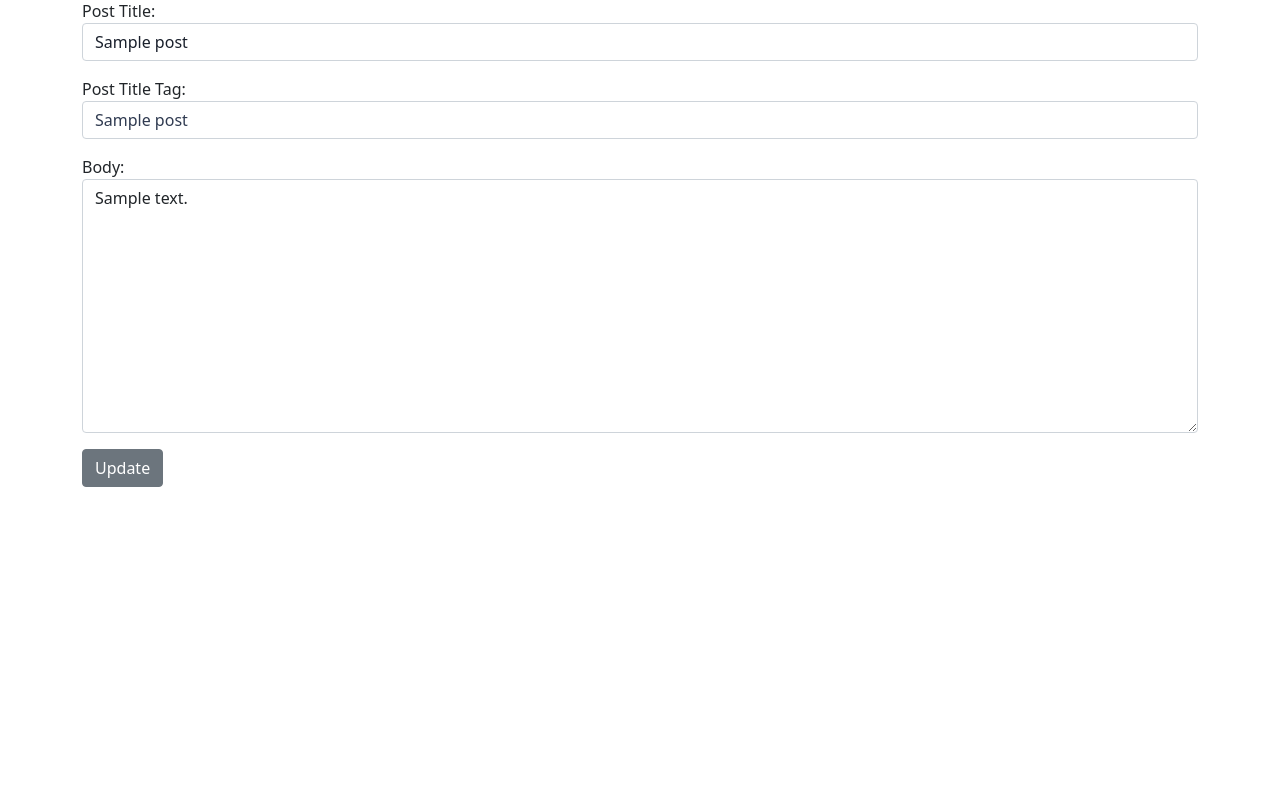
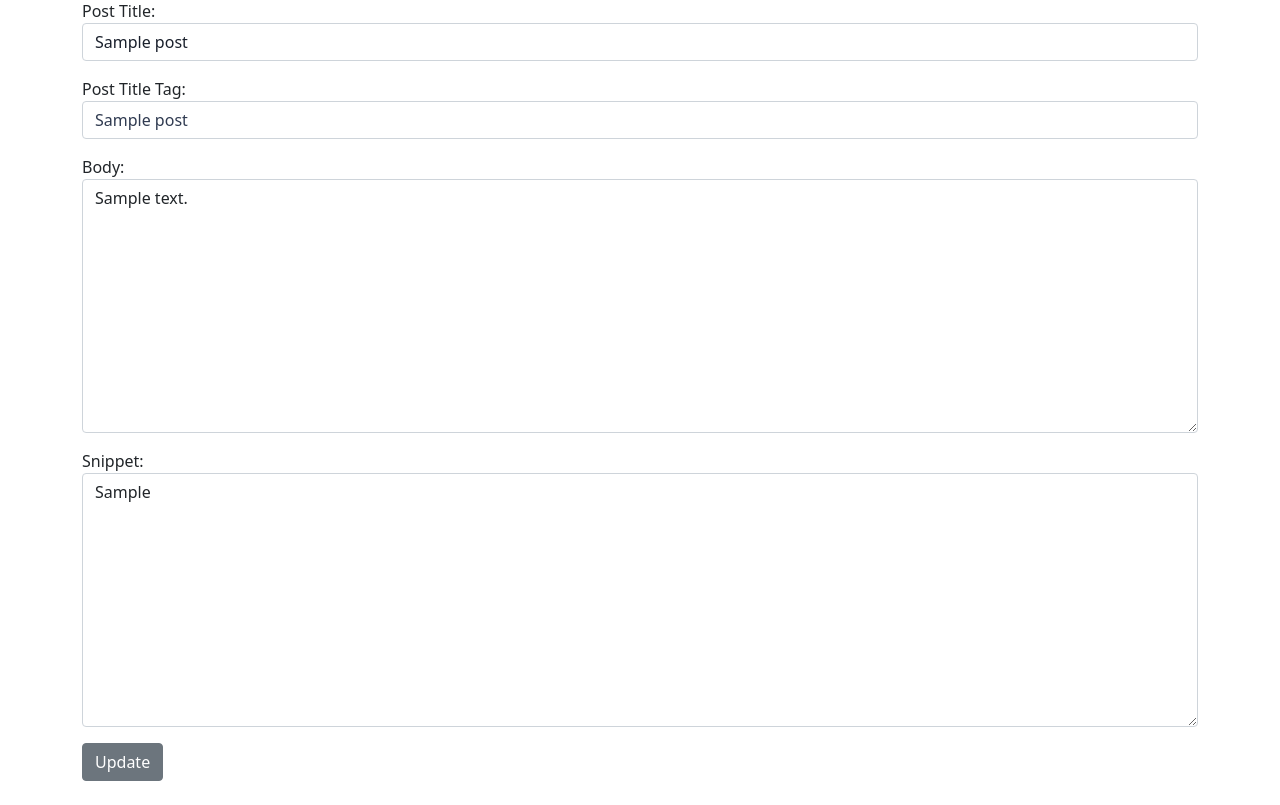
Before and after one commit to yazdancode/blog, a Django app: page /article/edite/1 in a window 1280 px wide. Shown: the part 137-942 px from the top of the page. Before the commit the page ends 624 px from the top, so only its background shows below. Run offline with Django 5.2, Linux system fonts and the light colour scheme; a user stored in the database is signed in; tables that the repository leaves empty hold one stand-in row (values such as "Sample post"); some libraries are stand-ins or nearby versions.

Commit message:
How To Add Article Snippets

```diff
--- a/myblog/forms.py
+++ b/myblog/forms.py
@@ -161,7 +161,7 @@ class PostForm(forms.ModelForm):
 class UpdateForm(forms.ModelForm):
     class Meta:
         model = Post
-        fields = ("title", "title_tag", "body")
+        fields = ("title", "title_tag", "body", "snippet")
         widgets = {
             "title": forms.TextInput(
                 attrs=form_widget_attrs(
@@ -193,6 +193,15 @@ class UpdateForm(forms.ModelForm):
                     line_height="1.5",
                 )
             ),
+            "snippet": forms.Textarea(
+                attrs=form_widget_attrs(
+                    {
+                        "class": "form-control",
+                        "placeholder": "متن پست را اینجا وارد کنید",
+                    },
+                    line_height="1.5",
+                )
+            ),
         }
 
 
@@ -203,3 +212,21 @@ class ShareForm(forms.Form):
         required=False,
         label="کاربرانی که به آن‌ها پیام ارسال شود",
     )
+
+
+# class CommentForm(forms.ModelForm):
+#     class Meta:
+#         model = Comment
+#         fields = ['post', 'comment']
+#         widgets = {
+#             'comment': forms.Textarea(attrs={'placeholder': 'نظر خود را وارد کنید', 'rows': 4, 'cols': 50}),
+#         }
+#     def __init__(self, *args, **kwargs):
+#         super().__init__(*args, **kwargs)
+#         self.fields['post'].widget = forms.HiddenInput()
+#
+#     def clean_comment(self):
+#         comment = self.cleaned_data.get('comment')
+#         if len(comment) < 5:
+#             raise forms.ValidationError("نظر باید حداقل ۵ کاراکتر باشد.")
+#         return comment
--- a/myblog/models.py
+++ b/myblog/models.py
@@ -4,6 +4,7 @@ from django.urls import reverse
 from django.utils.timezone import now
 from django.utils.text import slugify
 from ckeditor.fields import RichTextField
+from django.utils import timezone
 
 
 class Category(models.Model):
@@ -27,9 +28,7 @@ class Post(models.Model):
     body = RichTextField(blank=True, null=True)
     post_date = models.DateField(auto_now_add=True)
     category = models.CharField(max_length=255, default="coding")
-    snippet = models.CharField(
-        max_length=255, default="Click Link Above To Read Blog Post...."
-    )
+    snippet = models.CharField(max_length=255)
     likes = models.ManyToManyField(User, related_name="blog_posts", blank=True)
     dislikes = models.ManyToManyField(User, related_name="blog_dislikes", blank=True)
     shares = models.ManyToManyField(User, related_name="shared_posts", blank=True)
@@ -54,3 +53,14 @@ class Post(models.Model):
 
     def total_dislikes(self):
         return self.dislikes.count()
+
+
+# class Comment(models.Model):
+#     post = models.ForeignKey(Post, related_name="comments", on_delete=models.CASCADE)
+#     author = models.ForeignKey(User, on_delete=models.CASCADE)
+#     comment = models.TextField()
+#     created_at = models.DateTimeField(default=timezone.now)
+#
+#
+#     def __str__(self):
+#         return f"Comment by {self.author} on {self.post.title}"
--- a/myblog/views.py
+++ b/myblog/views.py
@@ -1,6 +1,6 @@
 from django.contrib.auth.mixins import LoginRequiredMixin
 from django.http import HttpResponseRedirect
-from django.shortcuts import render, get_object_or_404
+from django.shortcuts import render, get_object_or_404, redirect
 from django.urls import reverse_lazy, reverse
 from django.views import View
 from django.views.generic import (
```
Also changed, not shown: templates/myblog/home.html (+7 -0 lines), myblog/migrations/0010_comment.py (added), myblog/migrations/0011_delete_comment.py (added), myblog/migrations/0012_alter_post_snippet.py (added).
